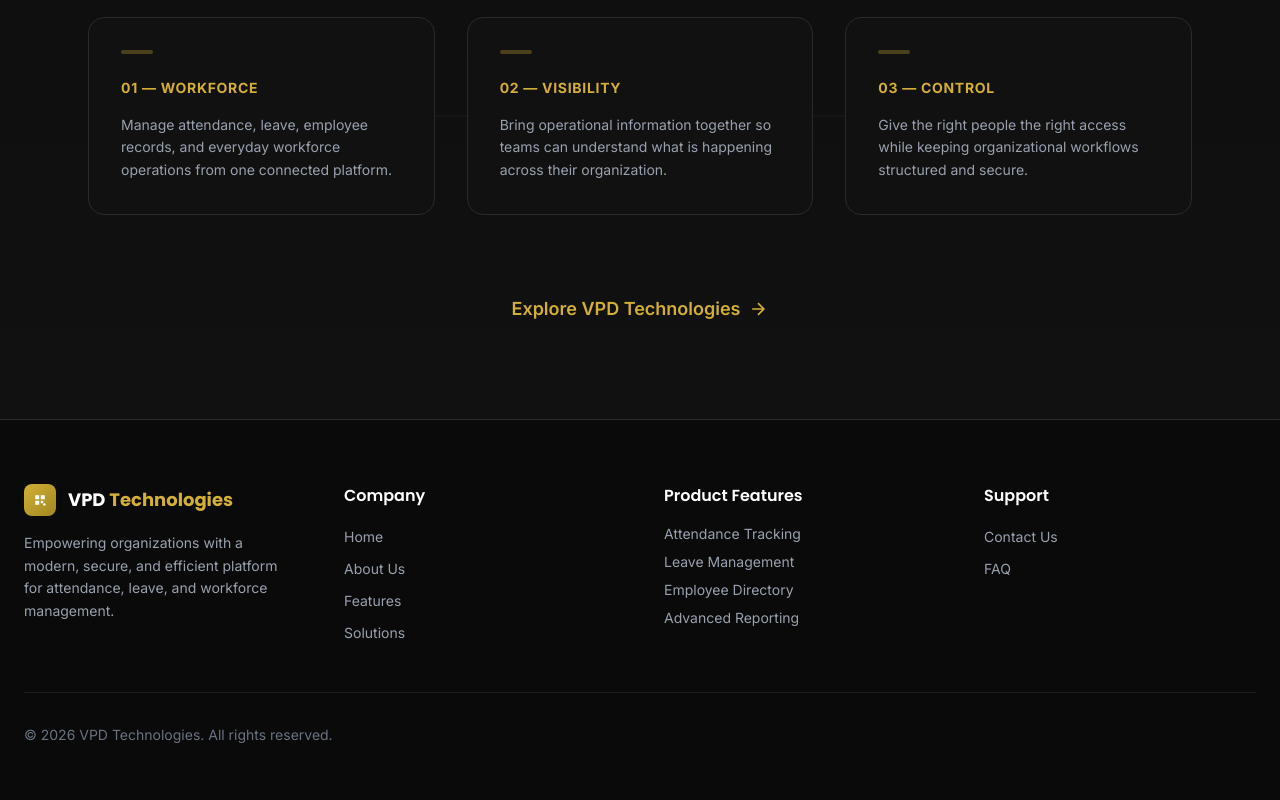
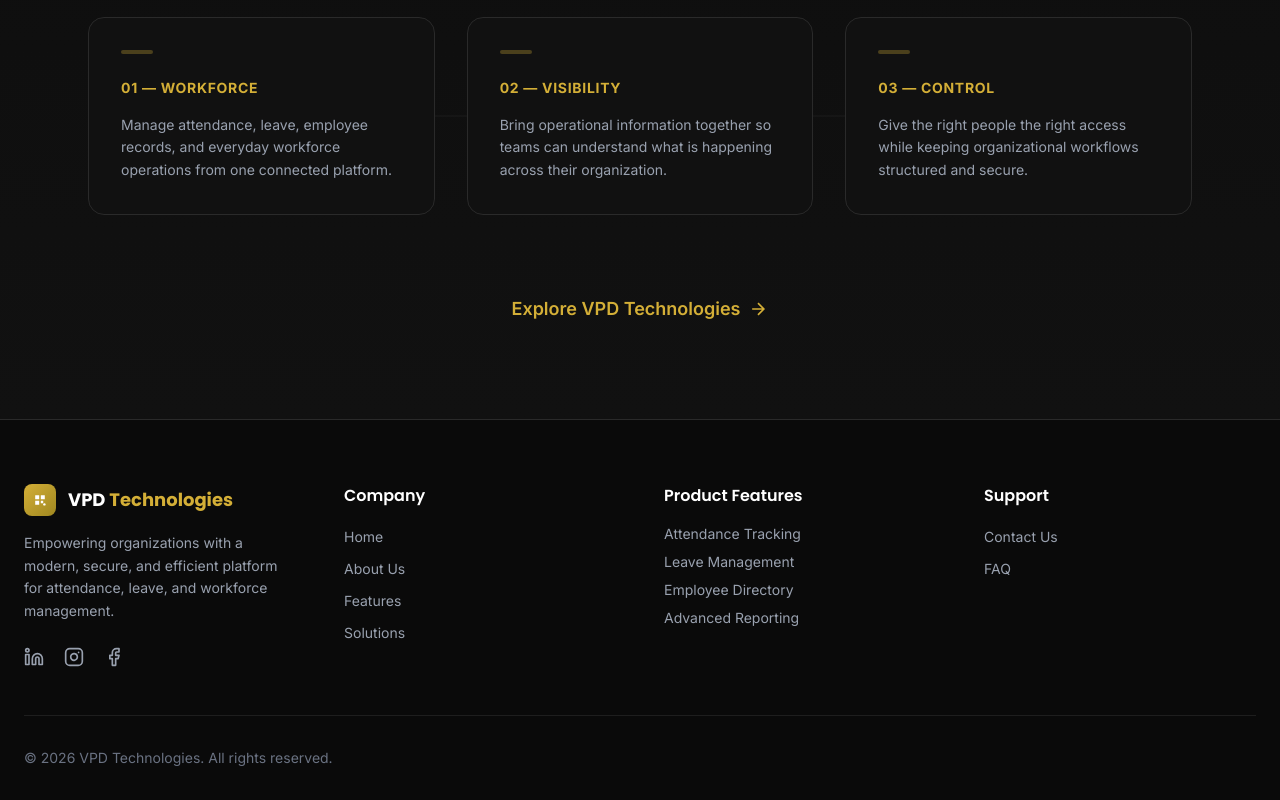
Before and after one commit to gollapuveeresh/Employee-Attendance-Management-System-Updated-, a React (Vite) app in the folder frontend/: page / in a window 1280 px wide. Shown: the part 3982-4782 px from the top of the page. Before the commit the page ends 4759 px from the top, so only its background shows below. Built offline with nearby package versions, Linux system fonts and the light colour scheme; no server answers; the HTML template or start-up script is replaced by a standard one.

Commit message:
feat: add Footer component with branding, navigation, and social links

```diff
--- a/frontend/src/components/public/Footer.tsx
+++ b/frontend/src/components/public/Footer.tsx
@@ -18,9 +18,52 @@ export default function Footer({ setPage }: { setPage: (p: PublicPage) => void }
                 VPD <span className="text-[#D4AF37]">Technologies</span>
               </div>
             </div>
-            <p className="text-gray-400 text-sm leading-relaxed">
+            <p className="text-gray-400 text-sm leading-relaxed mb-6">
               Empowering organizations with a modern, secure, and efficient platform for attendance, leave, and workforce management.
             </p>
+
+            <div className="flex items-center gap-5">
+              <a
+                href="https://www.linkedin.com/company/vpdtechnologies/posts/?feedView=all"
+                target="_blank"
+                rel="noopener noreferrer"
+                aria-label="VPD Technologies LinkedIn"
+                title="LinkedIn"
+                className="text-gray-400 hover:text-[#D4AF37] transition-all duration-300 hover:scale-110 hover:drop-shadow-[0_0_8px_rgba(212,175,55,0.4)] inline-block"
+              >
+                <svg width="20" height="20" viewBox="0 0 24 24" fill="none" stroke="currentColor" strokeWidth="2" strokeLinecap="round" strokeLinejoin="round">
+                  <path d="M16 8a6 6 0 0 1 6 6v7h-4v-7a2 2 0 0 0-2-2 2 2 0 0 0-2 2v7h-4v-7a6 6 0 0 1 6-6z" />
+                  <rect x="2" y="9" width="4" height="12" />
+                  <circle cx="4" cy="4" r="2" />
+                </svg>
+              </a>
+              <a
+                href="https://www.instagram.com/vpdtechnologiespvtltd/?hl=en"
+                target="_blank"
+                rel="noopener noreferrer"
+                aria-label="VPD Technologies Instagram"
+                title="Instagram"
+                className="text-gray-400 hover:text-[#D4AF37] transition-all duration-300 hover:scale-110 hover:drop-shadow-[0_0_8px_rgba(212,175,55,0.4)] inline-block"
+              >
+                <svg width="20" height="20" viewBox="0 0 24 24" fill="none" stroke="currentColor" strokeWidth="2" strokeLinecap="round" strokeLinejoin="round">
+                  <rect x="2" y="2" width="20" height="20" rx="5" ry="5" />
+                  <path d="M16 11.37A4 4 0 1 1 12.63 8 4 4 0 0 1 16 11.37z" />
+                  <line x1="17.5" y1="6.5" x2="17.51" y2="6.5" />
+                </svg>
+              </a>
+              <a
+                href="https://www.facebook.com/p/VPD-Technologies-Private-Limited-61591199148003/"
+                target="_blank"
+                rel="noopener noreferrer"
+                aria-label="VPD Technologies Facebook"
+                title="Facebook"
+                className="text-gray-400 hover:text-[#D4AF37] transition-all duration-300 hover:scale-110 hover:drop-shadow-[0_0_8px_rgba(212,175,55,0.4)] inline-block"
+              >
+                <svg width="20" height="20" viewBox="0 0 24 24" fill="none" stroke="currentColor" strokeWidth="2" strokeLinecap="round" strokeLinejoin="round">
+                  <path d="M18 2h-3a5 5 0 0 0-5 5v3H7v4h3v8h4v-8h3l1-4h-4V7a1 1 0 0 1 1-1h3z" />
+                </svg>
+              </a>
+            </div>
           </div>
 
           {/* Navigation */}
```
